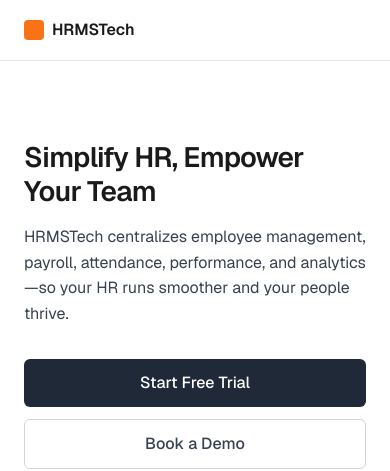
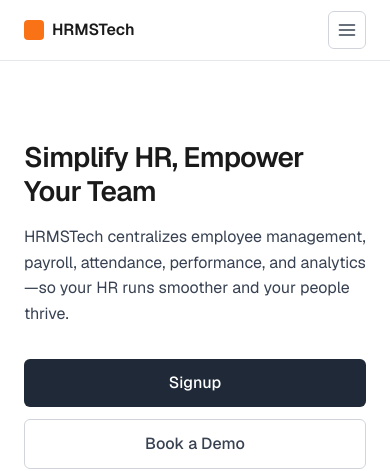
Before and after one commit to nafismahmud181/HR-Portal-v2, a Next.js app: page / in a window 390 px wide. Shown: the top 471 px of the page. Built offline with nearby package versions, Linux system fonts and the light colour scheme.

Commit message:
Add mobile navigation menu and update signup links in Home page

```diff
--- a/src/app/page.tsx
+++ b/src/app/page.tsx
@@ -1,4 +1,9 @@
+"use client";
+
+import { useState } from "react";
+
 export default function Home() {
+  const [mobileOpen, setMobileOpen] = useState(false);
   return (
     <div className="font-sans text-[#1a1a1a] bg-[#ffffff]">
       {/* Header */}
@@ -13,9 +18,42 @@ export default function Home() {
             <a href="#benefits" className="hover:text-[#1a1a1a]">Benefits</a>
             <a href="#pricing" className="hover:text-[#1a1a1a]">Pricing</a>
             <a href="/login" className="hover:text-[#1a1a1a]">Log in</a>
-            <a href="#get-started" className="inline-flex items-center rounded-md bg-[#1f2937] text-white px-4 py-2 font-medium hover:bg-[#111827] focus:outline-none focus-visible:ring-2 focus-visible:ring-[#f97316]">Start Free Trial</a>
+            <a href="/register" className="inline-flex items-center rounded-md bg-[#1f2937] text-white px-4 py-2 font-medium hover:bg-[#111827] focus:outline-none focus-visible:ring-2 focus-visible:ring-[#f97316]">Signup</a>
           </nav>
+          <button
+            type="button"
+            aria-label="Open menu"
+            aria-expanded={mobileOpen}
+            className="sm:hidden inline-flex items-center justify-center rounded-md border border-[#d1d5db] p-2 text-[#374151] hover:bg-[#f9fafb] focus:outline-none focus-visible:ring-2 focus-visible:ring-[#f97316]"
+            onClick={() => setMobileOpen((v) => !v)}
+          >
+            <svg className="h-5 w-5" viewBox="0 0 24 24" fill="none" stroke="currentColor" strokeWidth="2" strokeLinecap="round" strokeLinejoin="round" aria-hidden>
+              {mobileOpen ? (
+                <>
+                  <path d="M18 6L6 18" />
+                  <path d="M6 6l12 12" />
+                </>
+              ) : (
+                <>
+                  <line x1="3" y1="6" x2="21" y2="6" />
+                  <line x1="3" y1="12" x2="21" y2="12" />
+                  <line x1="3" y1="18" x2="21" y2="18" />
+                </>
+              )}
+            </svg>
+          </button>
         </div>
+        {mobileOpen ? (
+          <div className="sm:hidden border-t border-[#e5e7eb] bg-white/95 backdrop-blur">
+            <div className="max-w-[1200px] mx-auto px-6 py-3 flex flex-col gap-3 text-[14px] text-[#374151]">
+              <a href="#features" className="hover:text-[#1a1a1a]" onClick={() => setMobileOpen(false)}>Features</a>
+              <a href="#benefits" className="hover:text-[#1a1a1a]" onClick={() => setMobileOpen(false)}>Benefits</a>
+              <a href="#pricing" className="hover:text-[#1a1a1a]" onClick={() => setMobileOpen(false)}>Pricing</a>
+              <a href="/login" className="hover:text-[#1a1a1a]" onClick={() => setMobileOpen(false)}>Log in</a>
+              <a href="/register" className="inline-flex items-center justify-center rounded-md bg-[#1f2937] text-white px-4 py-2 font-medium hover:bg-[#111827] focus:outline-none focus-visible:ring-2 focus-visible:ring-[#f97316]" onClick={() => setMobileOpen(false)}>Signup</a>
+            </div>
+          </div>
+        ) : null}
       </header>
       {/* Hero */}
       <section
@@ -34,10 +72,10 @@ export default function Home() {
             </p>
             <div className="mt-8 flex flex-col sm:flex-row gap-3">
               <a
-                href="#pricing"
+                href="/register"
                 className="inline-flex items-center justify-center rounded-md bg-[#1f2937] text-white px-6 py-3 text-[16px] font-medium hover:bg-[#111827] focus:outline-none focus-visible:ring-2 focus-visible:ring-[#f97316]"
               >
-                Start Free Trial
+                Signup
           </a>
           <a
                 href="#demo"
@@ -151,8 +189,8 @@ export default function Home() {
               <p className="mt-2 text-[14px] text-[#374151]">Launch your HR modernization in minutes—no credit card required.</p>
             </div>
             <div className="flex gap-3">
-              <a href="#pricing" className="inline-flex items-center justify-center rounded-md bg-[#1f2937] text-white px-6 py-3 text-[16px] font-medium hover:bg-[#111827] focus:outline-none focus-visible:ring-2 focus-visible:ring-[#f97316]">
-                Start Free Trial
+              <a href="/register" className="inline-flex items-center justify-center rounded-md bg-[#1f2937] text-white px-6 py-3 text-[16px] font-medium hover:bg-[#111827] focus:outline-none focus-visible:ring-2 focus-visible:ring-[#f97316]">
+                Signup
               </a>
               <a href="#demo" className="inline-flex items-center justify-center rounded-md border border-[#d1d5db] text-[#374151] px-6 py-3 text-[16px] font-medium bg-white hover:bg-[#f9fafb] focus:outline-none focus-visible:ring-2 focus-visible:ring-[#f97316]">
                 Book a Demo
```
